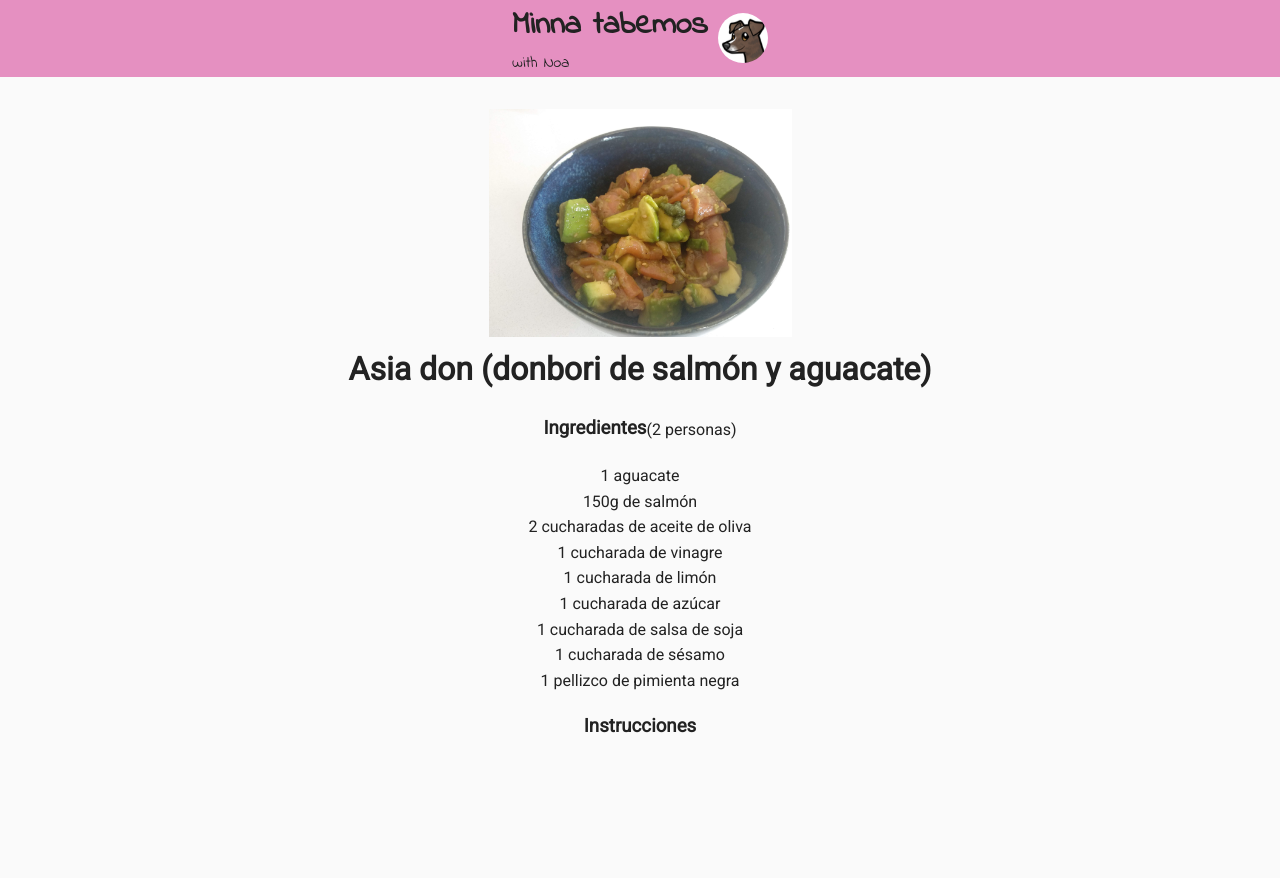
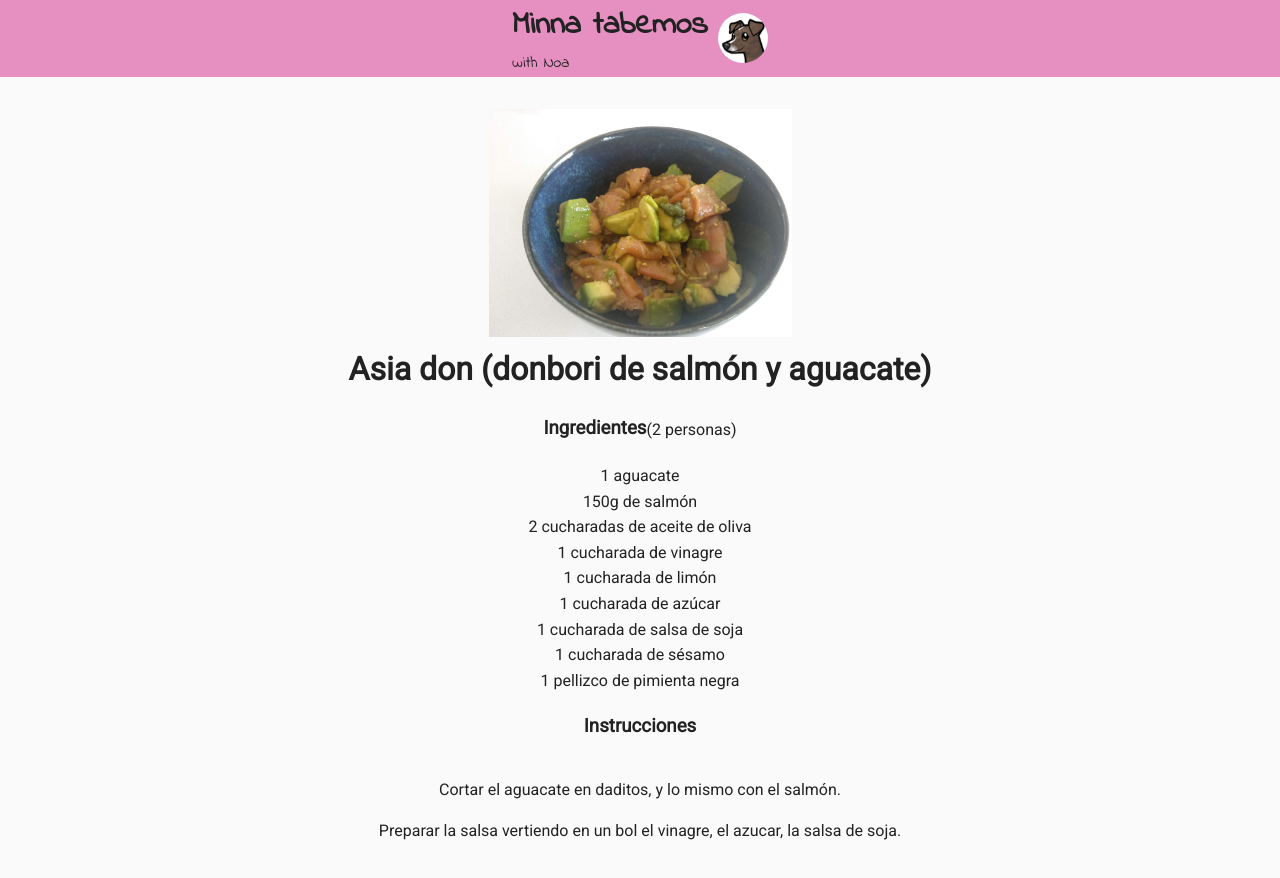
Before and after one commit to ricardo-devis-agullo/tabemos, a Next.js app: page /r/asia-don in a window 1280 px wide. Shown: the top 878 px of the page. Before the commit the page ends 800 px from the top, so only its background shows below. Built offline with nearby package versions, Linux system fonts and the light colour scheme.

Commit message:
add lint and checks

```diff
--- a/package.json
+++ b/package.json
@@ -4,9 +4,11 @@
   "description": "",
   "main": "index.js",
   "scripts": {
-    "lint": "eslint src/**",
+    "lint": "eslint pages/** components/** scripts/**",
+    "checks": "ts-node --project scripts/tsconfig.json scripts/checks.ts",
     "test": "echo \"Error: no test specified\" && exit 1",
     "dev": "next",
+    "prebuild": "npm run lint && npm run checks",
     "build": "next build",
     "start": "next start"
   },
--- a/recipes.ts
+++ b/recipes.ts
@@ -52,7 +52,12 @@ const baseRecipes: Record<string, BaseRecipe> = {
       { name: 'sauce de poisson', quantity: 1, measurement: 'cucharada' },
       { name: 'tomate cherry', quantity: 12, measurement: 'unidad' },
     ],
-    steps: [{ instruction: 'Mezclar todo' }],
+    steps: [
+      {
+        instruction:
+          'Lavar el cilantro con agua y ponerlo en un bol. Echar los tomates, el limón exprimido, la sal, la pimienta negra, el aceite y la salsa y remover.',
+      },
+    ],
   },
   'asia-don': {
     title: 'Asia don (donbori de salmón y aguacate)',
@@ -68,7 +73,15 @@ const baseRecipes: Record<string, BaseRecipe> = {
       { name: 'sésamo', quantity: 1, measurement: 'cucharada' },
       { name: 'pimienta negra', quantity: 1, measurement: 'pellizco' },
     ],
-    steps: [],
+    steps: [
+      {
+        instruction: 'Cortar el aguacate en daditos, y lo mismo con el salmón.',
+      },
+      {
+        instruction:
+          'Preparar la salsa vertiendo en un bol el vinagre, el azucar, la salsa de soja.',
+      },
+    ],
   },
 };
 
```
Also changed, not shown: scripts/checks.ts (added, +19 -0 lines), scripts/tsconfig.json (added, +7 -0 lines).
